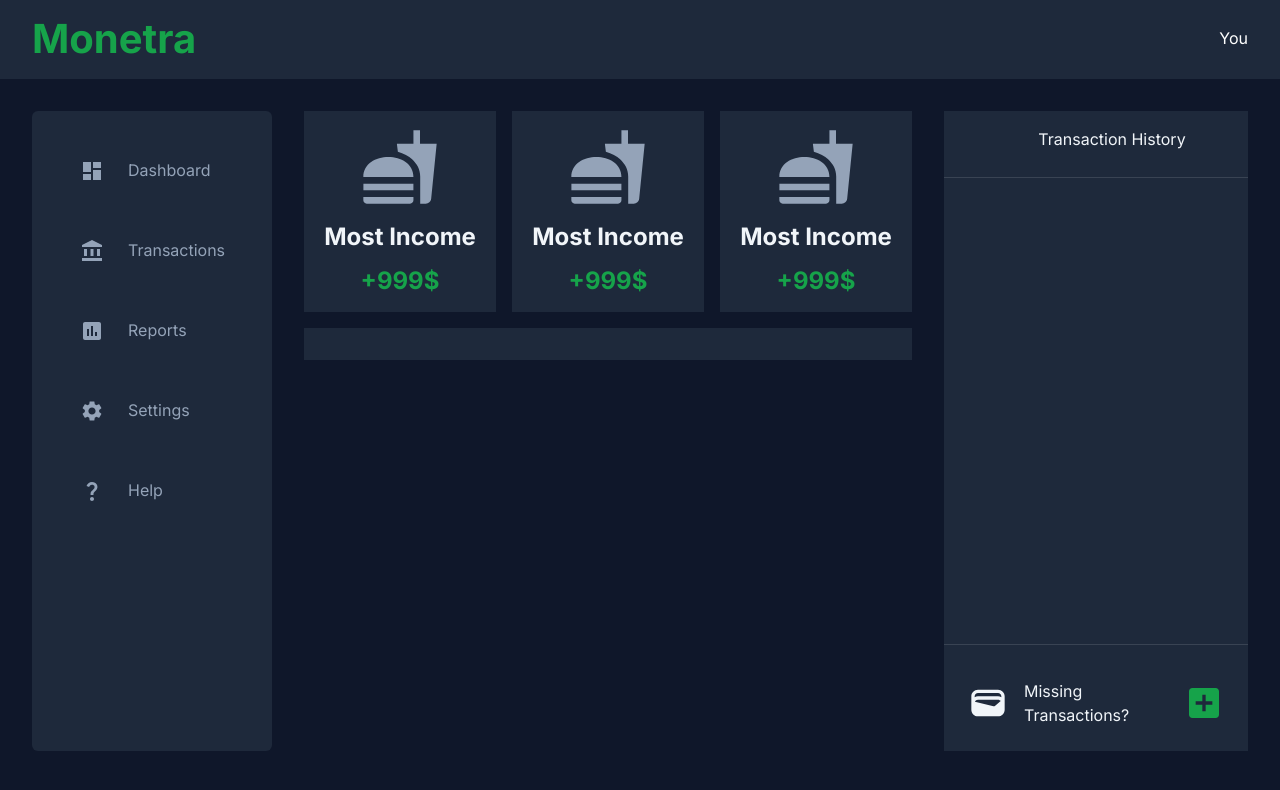
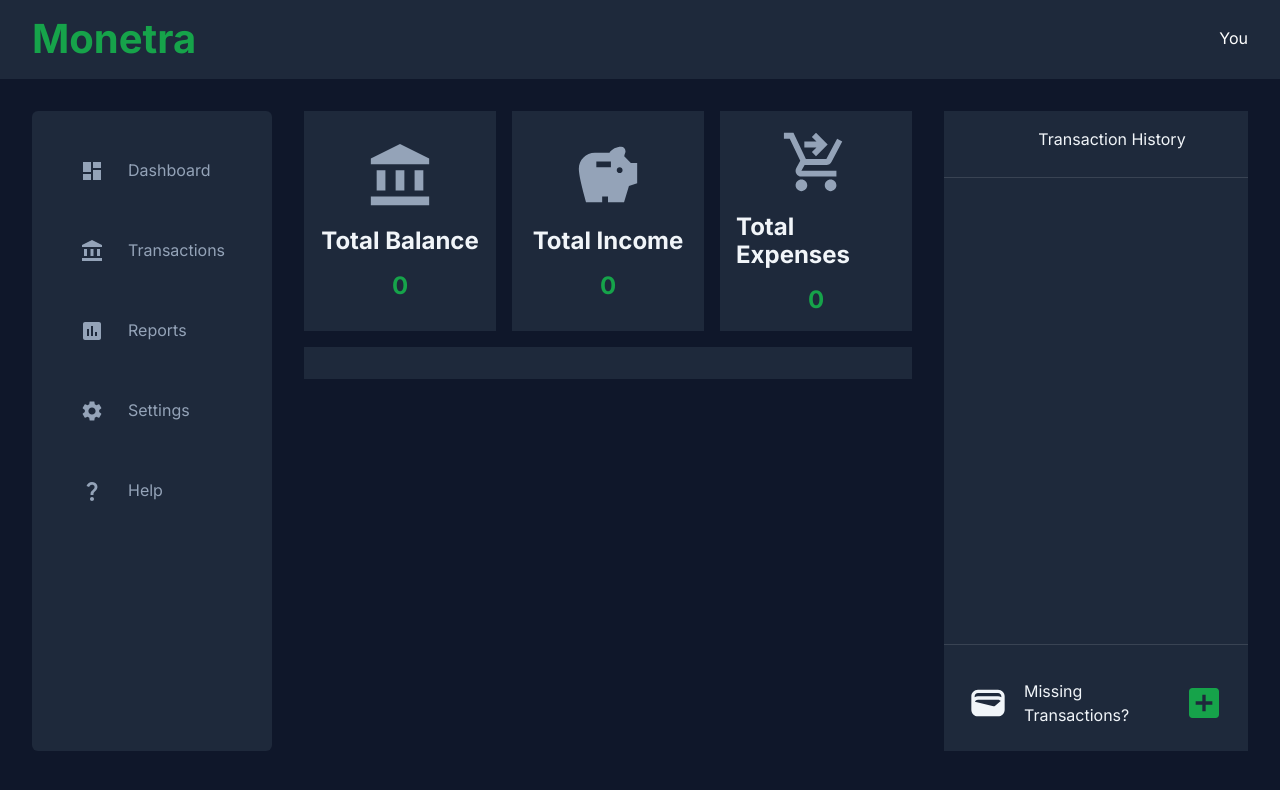
Before and after one commit to abdullah-zeinalabdin/monetra, a React (Vite) app: page / in a window 1280 px wide. Shown: the top 790 px of the page. Built offline with nearby package versions, Linux system fonts and the light colour scheme; some icons are missing.

Commit message:
feat: Add balance, income and expense stats + fix category select state issue

```diff
--- a/src/dashboard/stats/ExpenseStat.tsx
+++ b/src/dashboard/stats/ExpenseStat.tsx
@@ -1,11 +1,16 @@
 import { Stack, Typography } from "@mui/material";
-import { Fastfood } from '@mui/icons-material';
-export default function ExpenseStat() {
+
+type Props = {
+    Icon: React.ReactNode,
+    header: string,
+    amount: number,
+}
+export default function ExpenseStat( { Icon, header, amount }: Props) {
     return (
         <Stack width="100%" p={2} bgcolor='background.paper' spacing={2} alignItems='center' justifyContent='center'>
-            <Fastfood sx={{fontSize: "80px", color: "text.secondary"}} />
-            <Typography variant="h2" color="text.primary">Most Income</Typography>
-            <Typography variant="h2" color="primary.main">+999$</Typography>
+            {Icon}
+            <Typography variant="h2" color="text.primary">{header}</Typography>
+            <Typography variant="h2" color={amount >= 0 ? "primary.main" : "error.main"}>{amount}</Typography>
         </Stack>
     )
 }
--- a/src/dashboard/stats/ExpensesStats.tsx
+++ b/src/dashboard/stats/ExpensesStats.tsx
@@ -2,21 +2,16 @@ import { Stack } from "@mui/material";
 import ExpenseStat from "./ExpenseStat";
 import { useTransaction } from "../../hook/useTransactions";
 import { useMemo } from "react";
-
+import { AccountBalance, Savings, ShoppingCartCheckout } from '@mui/icons-material';
 export default function ExpensesStats() {
     const { transactions } = useTransaction();
-    const catAmount = useMemo(() => {
-        const amounts = {
-            foodAmount: 0,
-            medicalAmount: 0,
-            socialLifeAmount: 0,
-            transportAmount: 0,
-        }
-        transactions.map((t) => {
-            if(t.category === "food") amounts.foodAmount += t.amount;
-            else if(t.category === "medical") amounts.medicalAmount += t.amount;
-            else if(t.category === "socialLife") amounts.socialLifeAmount += t.amount;
-            else amounts.transportAmount += t.amount;
+    useMemo(() => {
+        const amounts: Record<string, number> = {};
+        transactions.forEach((t) => {
+            if (!amounts[t.category]) {
+                amounts[t.category] = 0;
+            }
+            amounts[t.category] += t.amount;
         });
         let maxKey = "";
         let maxValue = 0;
@@ -27,12 +22,27 @@ export default function ExpensesStats() {
             }
         }
         return { amounts, maxKey, maxValue };
-    }, [transactions])
+    }, [transactions]);
+    const stats = useMemo(() => {
+        let income = 0;
+        let expenses = 0;
+
+        transactions.forEach(t => {
+            if (t.type === "income") income += t.amount;
+            else expenses += t.amount;
+        });
+
+        return {
+            income,
+            expenses,
+            balance: income - expenses,
+        };
+    }, [transactions]);
     return (
         <Stack justifyContent='center' direction='row' spacing={2}>
-            <ExpenseStat />
-            <ExpenseStat />
-            <ExpenseStat />
+            <ExpenseStat Icon={<AccountBalance sx={{fontSize: "70px", color: "text.secondary"}} />} header={"Total Balance"} amount={stats.balance} />
+            <ExpenseStat Icon={<Savings sx={{fontSize: "70px", color: "text.secondary"}}/>} header={"Total Income"} amount={stats.income} />
+            <ExpenseStat Icon={<ShoppingCartCheckout sx={{fontSize: "70px", color: "text.secondary"}}/>} header={"Total Expenses"} amount={-stats.expenses} />
         </Stack>
     )
 }
--- a/src/dashboard/transactions/formDialog/FormDialog.tsx
+++ b/src/dashboard/transactions/formDialog/FormDialog.tsx
@@ -34,13 +34,26 @@ export default function FormDialog({ open, mode, selectedTransaction, onClose }:
             type: "expense",
             title: "",
             amount: 0,
-            category: "food",
+            category: "",
         };
     });
     const handleChange = (event: MyFormEvents) => {
         const { name, value } = event.target as HTMLInputElement;
-        setForm(prev => ({...prev, [name]: name === "amount" ? Number(value) : value}));
+        setForm(prev => {
+            if(name === "type") {
+                return {
+                    ...prev,
+                    type: value as TransactionType,
+                    category: value === "income" ? "salary" : "food",
+                }
+            }
+            return {
+                ...prev,
+                [name]: name === "amount" ? Number(value) : value
+            }
+        })
     };
+
     return (
         <Dialog open={open} onClose={onClose}
         sx={{
```
